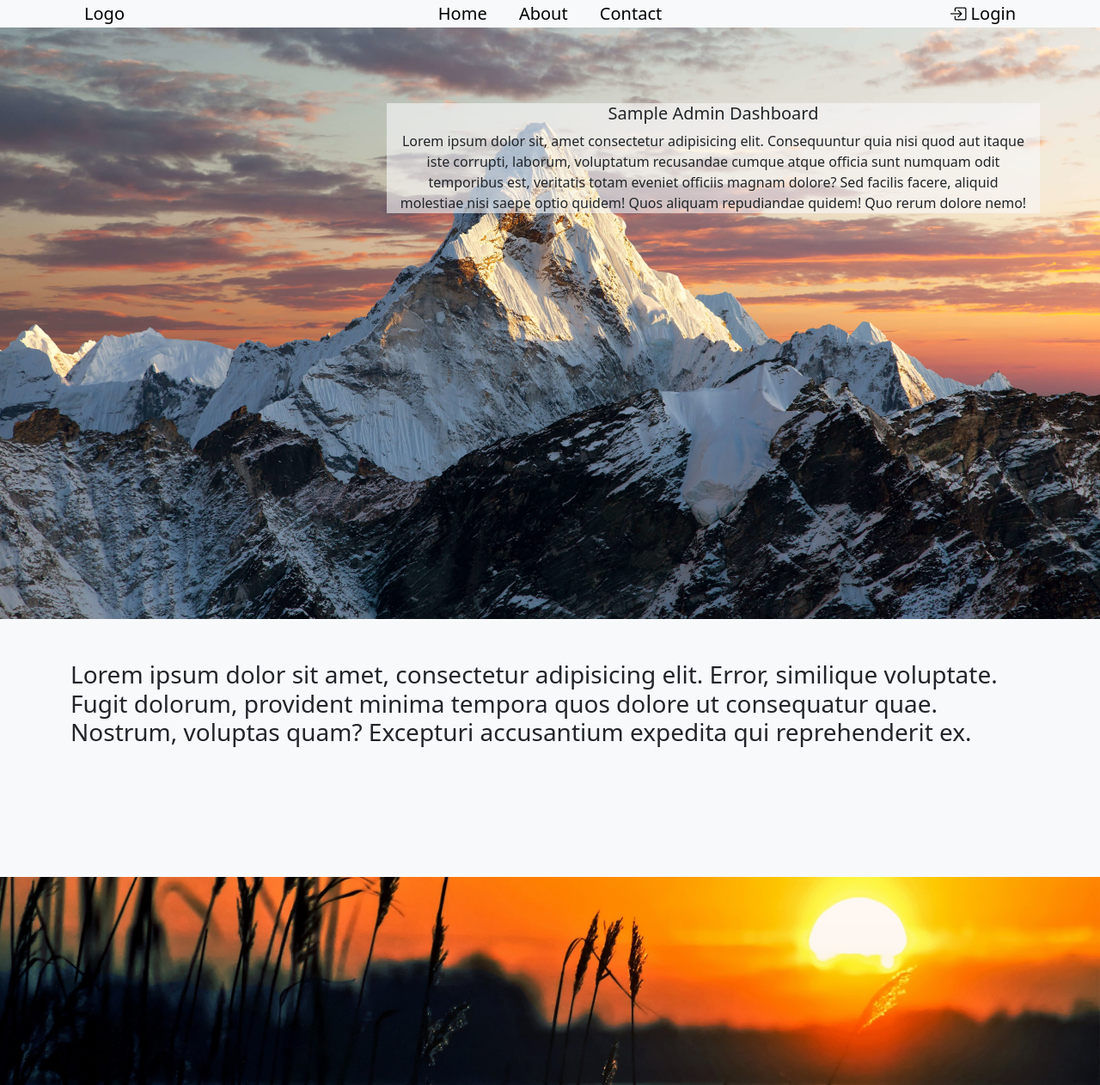
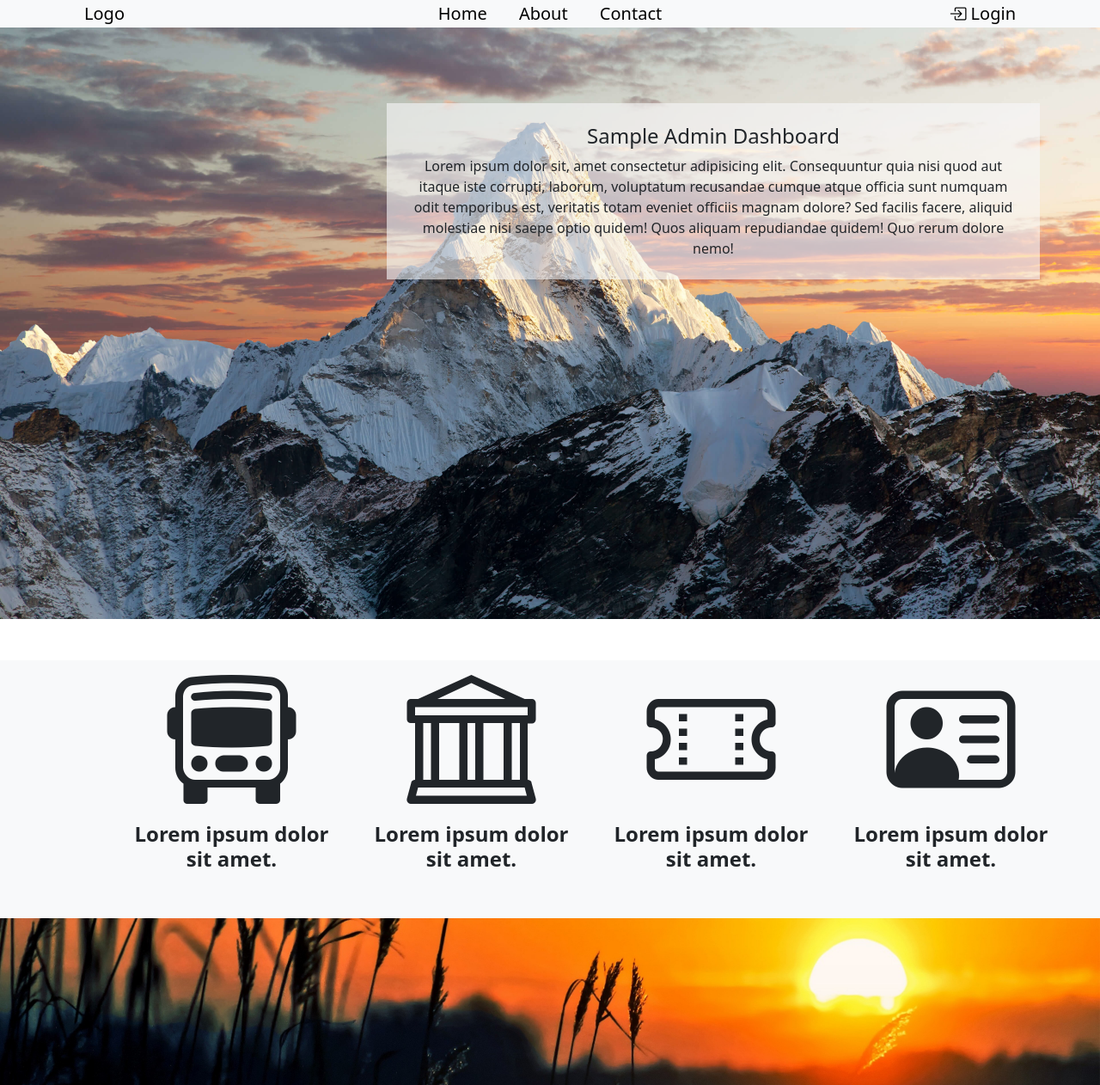
Before and after one commit to TrixDiaz/Admin_Dashboard, a PHP site: page / in a window 1280 px wide. Shown: the top 1262 px of the page at 86% size. Run offline with PHP 8.4, Linux system fonts and the light colour scheme.

Commit message:
fix icon

```diff
--- a/index.php
+++ b/index.php
@@ -47,8 +47,8 @@
                   <div class="col-4">
 
                   </div>
-                  <div class="col-8 bg-light mt-5"  style="--bs-bg-opacity: .6;" align="center">
-                     <h5>Sample Admin Dashboard</h5>
+                  <div class="col-8 bg-light mt-5 px-4 py-4"  style="--bs-bg-opacity: .6;" align="center">
+                     <h4>Sample Admin Dashboard</h4>
                     <label>Lorem ipsum dolor sit, amet consectetur adipisicing elit. Consequuntur quia nisi quod aut
                       itaque iste corrupti, laborum, voluptatum recusandae cumque atque officia sunt numquam odit temporibus est, veritatis totam eveniet
                        officiis magnam dolore? Sed facilis facere, aliquid molestiae nisi saepe optio quidem! Quos aliquam repudiandae quidem! Quo rerum dolore nemo!</label>
@@ -61,9 +61,26 @@
   <div class="container-fluid bg-light">
     <div class="container">
     <div style="height:300px;">
-      <label class="mt-5 h3">Lorem ipsum dolor sit amet, consectetur adipisicing elit. Error, similique
-        voluptate. Fugit dolorum, provident minima tempora quos dolore ut consequatur quae. Nostrum,
-        voluptas quam? Excepturi accusantium expedita qui reprehenderit ex.</label>
+       <div class="container mx-5 my-5" align="center">
+          <div class="row">
+            <div class="col-3">
+               <h1><i class="bix bi-bus-front" style="font-size: 150px"></i></h1>
+                <h4><strong>Lorem ipsum dolor sit amet.</strong></h4>
+            </div>
+            <div class="col-3">
+               <h1><i class="bi bi-bank" style="font-size: 150px"></i></h1>
+               <h4><strong>Lorem ipsum dolor sit amet.</strong></h4>
+            </div>
+            <div class="col-3">
+               <h1><i class="bi bi-ticket-perforated" style="font-size: 150px"></i></h1>
+               <h4><strong>Lorem ipsum dolor sit amet.</strong></h4>
+            </div>
+            <div class="col-3">
+              <h1><i class="bi bi-person-vcard" style="font-size: 150px"></i></h1>
+              <h4><strong>Lorem ipsum dolor sit amet.</strong></h4>
+            </div>
+          </div>
+       </div>
       </div>
     </div>
   </div>
```
